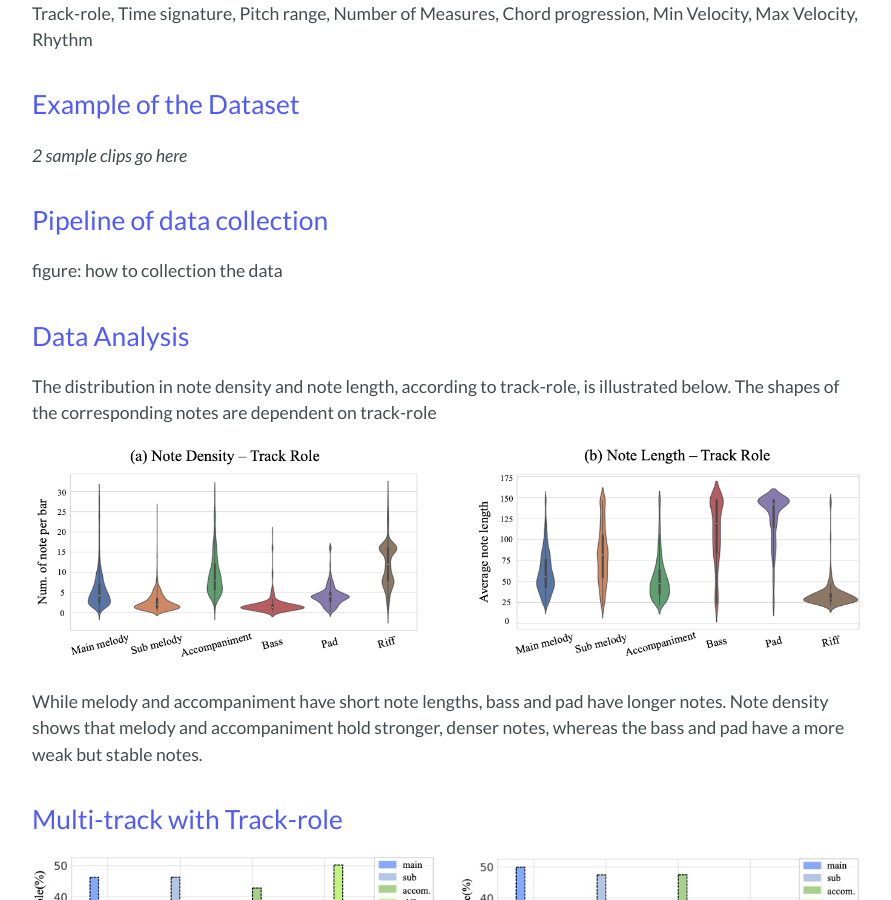
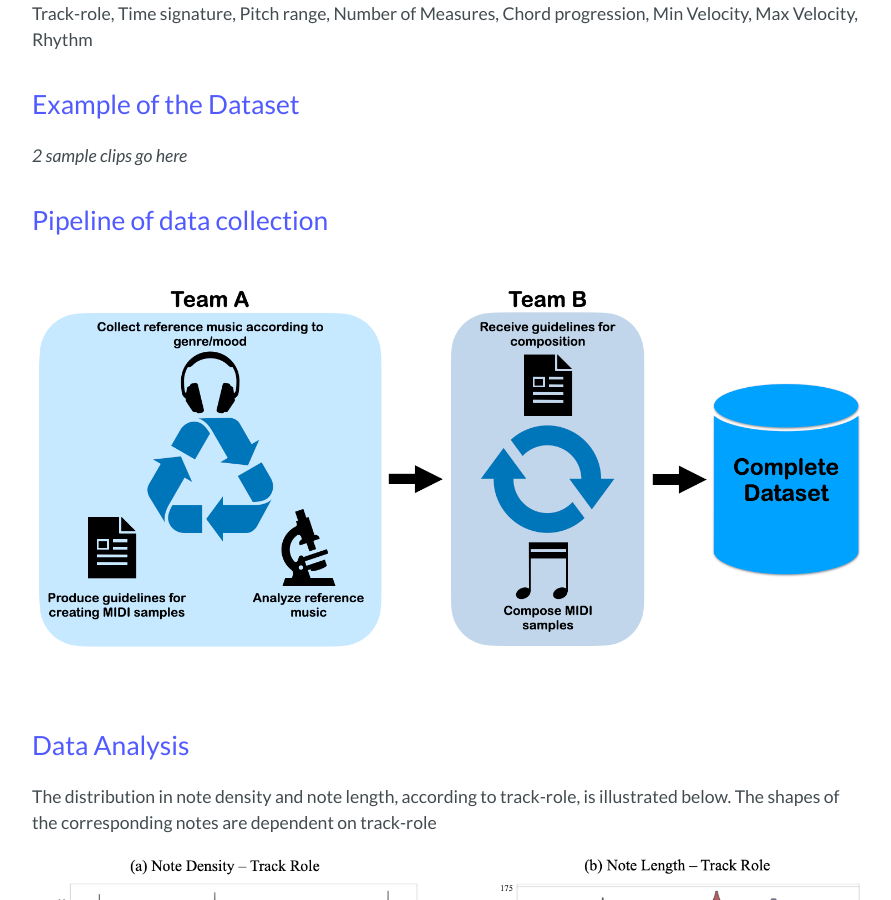
Before and after one commit to POZAlabs/ComMU, a Jekyll site: the page built from index.md, in a window 1280 px wide and 900 px high, scrolled down 1150 px. Shown: the whole window, without its empty margins (192-1083 px from the left). Built offline with Jekyll 4.4.1, drawn with Linux system fonts in a browser that asks for light colours; our own code applies the rules of GitHub Pages for plain Markdown files.

Commit message:
Update index.md
add figure for data pipeline

```diff
--- a/index.md
+++ b/index.md
@@ -19,8 +19,9 @@ _2 sample clips go here_
 
 ## Pipeline of data collection
 
-figure: how to collection the data
-
+<div align="center">
+  <img src="./assets/img/data_pipeline.png" width=1000x>
+</div>
 
 
 ## Data Analysis
```
